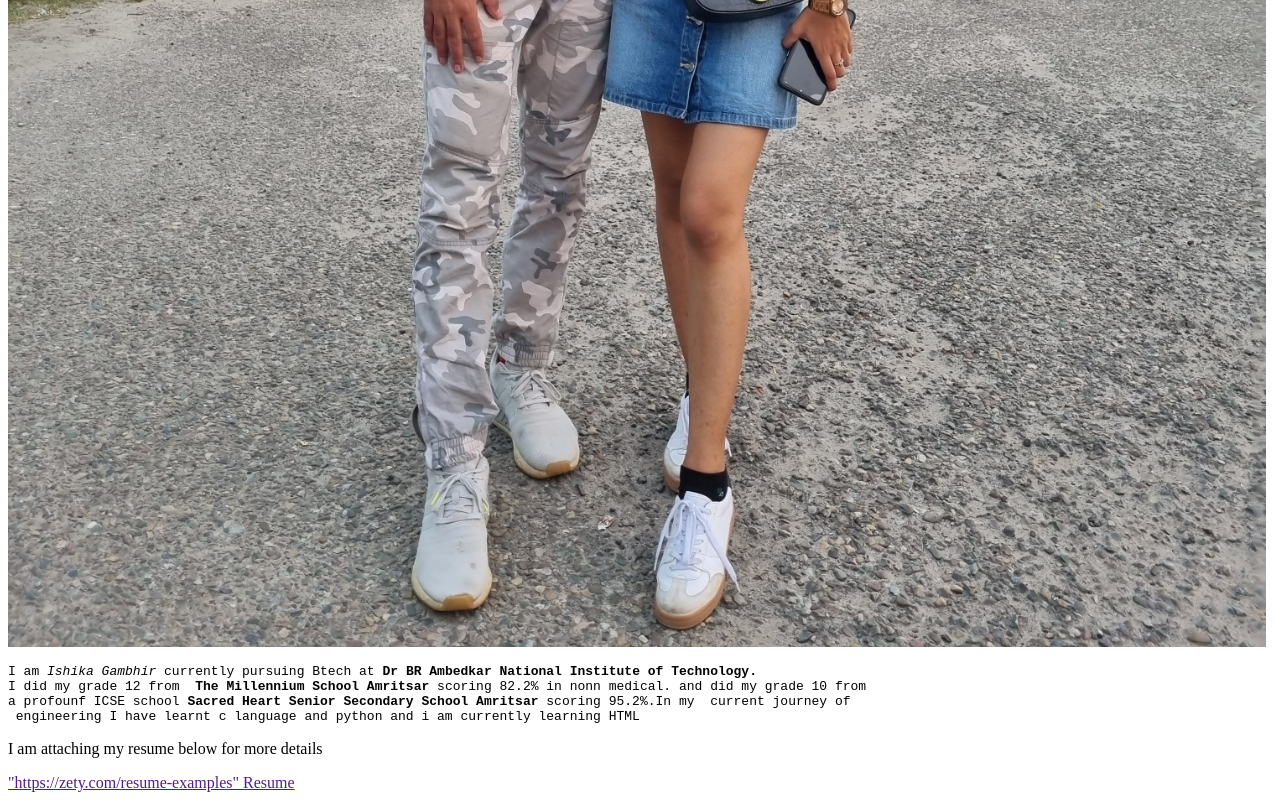
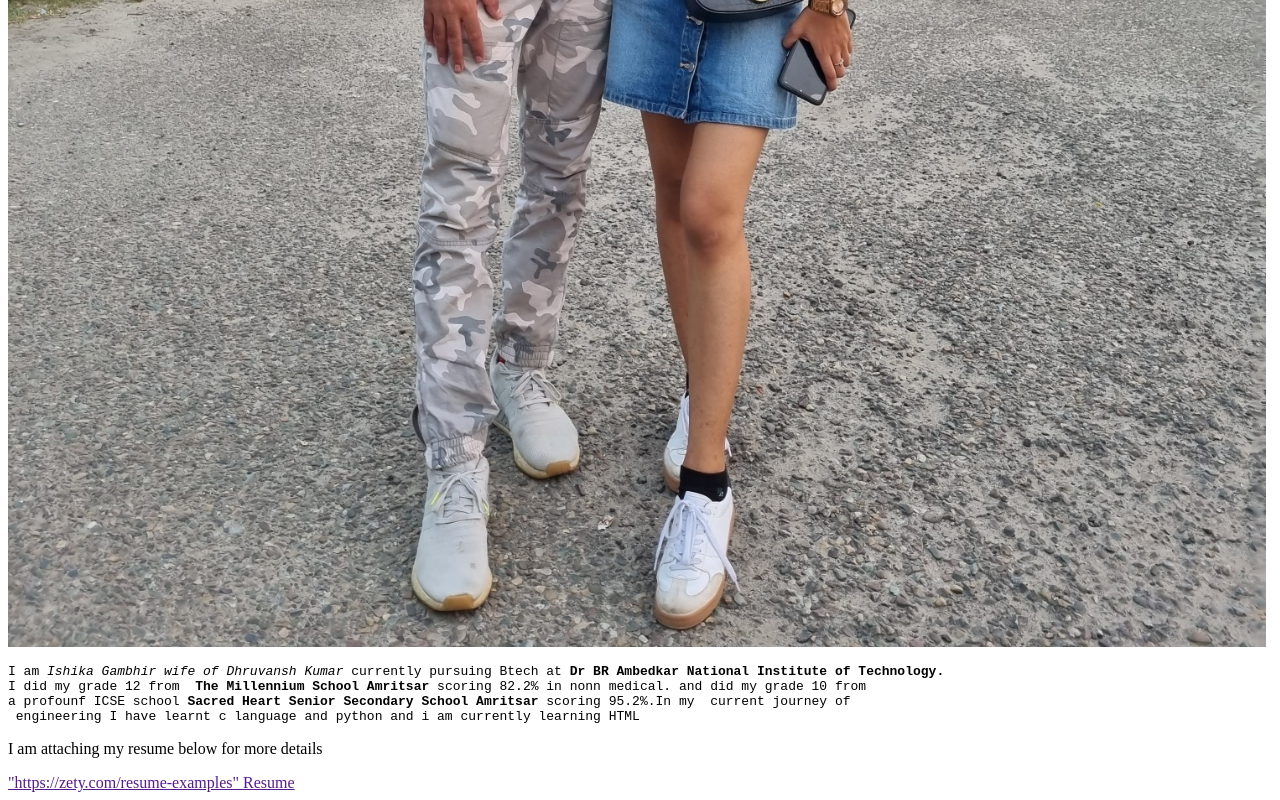
Before and after one commit to Ishika-Gambhir/demo-project, a plain HTML site: page Education.html in a window 1280 px wide. Shown: the part 1097-1897 px from the top of the page. Drawn offline with Linux system fonts and the light colour scheme.

Commit message:
Changed code

```diff
--- a/Education.html
+++ b/Education.html
@@ -8,7 +8,7 @@
 <body>
     <h2>Education</h2>
     <img src= "20230911_183227.jpg">
-    <pre>I am <i>Ishika Gambhir</i> currently pursuing Btech at <b>Dr BR Ambedkar National Institute of Technology.</b>
+    <pre>I am <i>Ishika Gambhir wife of Dhruvansh Kumar</i> currently pursuing Btech at <b>Dr BR Ambedkar National Institute of Technology.</b>
 I did my grade 12 from <b> The Millennium School Amritsar</b> scoring 82.2% in nonn medical. and did my grade 10 from
 a profounf ICSE school <b>Sacred Heart Senior Secondary School Amritsar</b> scoring 95.2%.In my  current journey of
  engineering I have learnt c language and python and i am currently learning HTML</pre>
```
